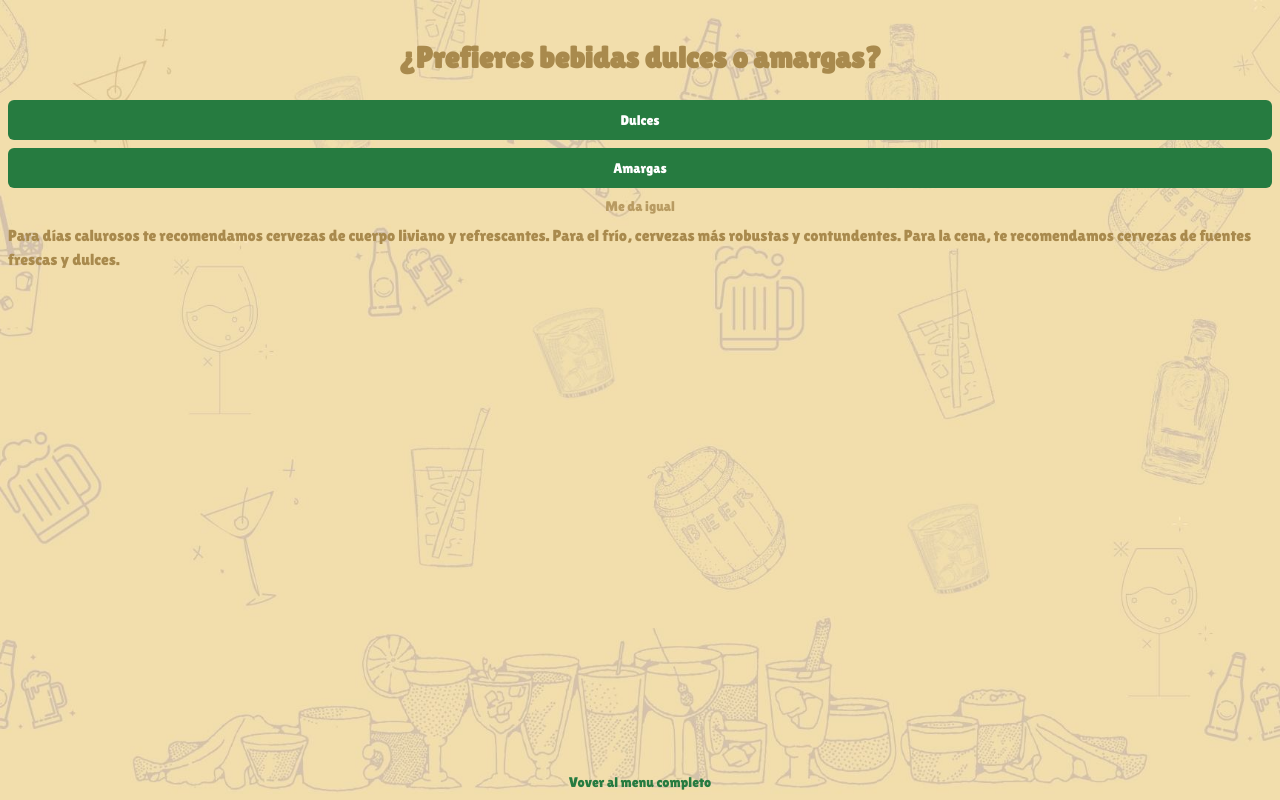
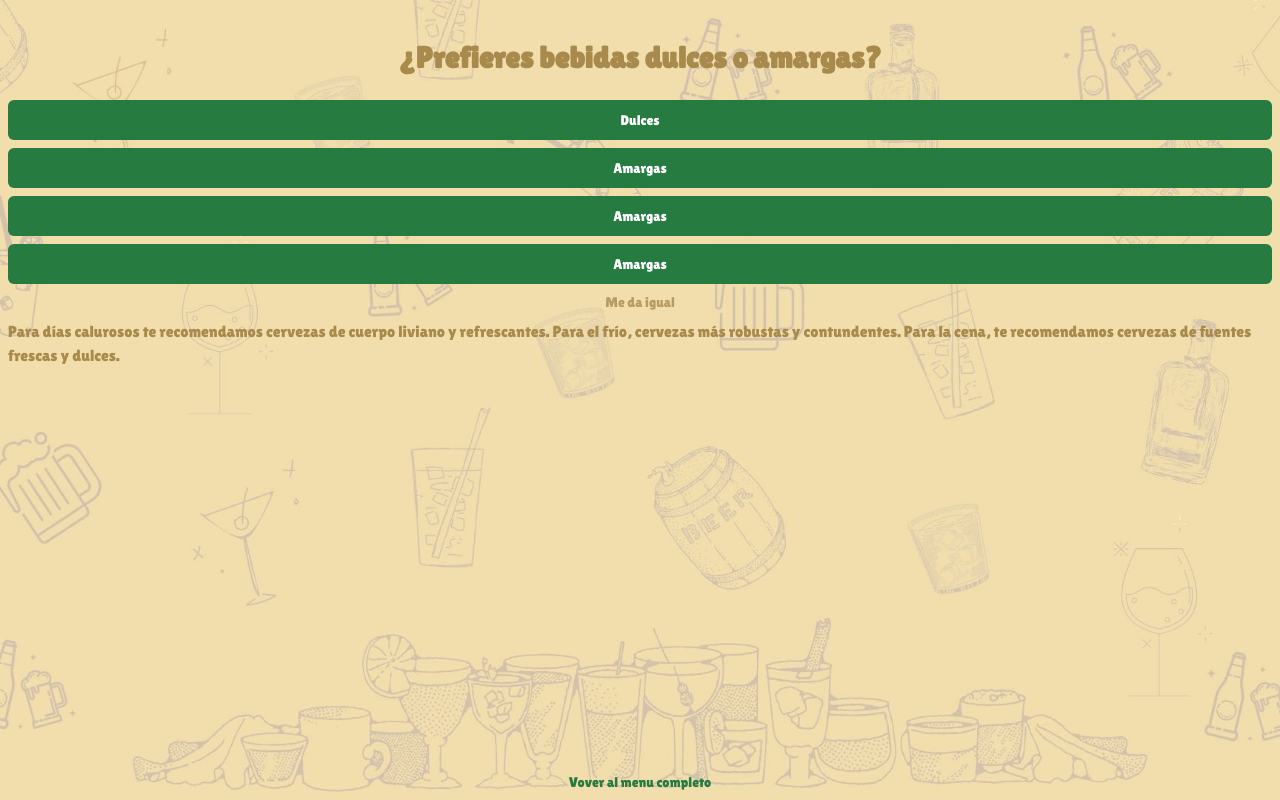
Before and after one commit to LuccasOlivero/y-hoy-app, a Next.js app: page /survey in a window 1280 px wide. Built offline with nearby package versions, Linux system fonts and the light colour scheme.

Commit message:
test questions added

```diff
--- a/app/(root)/(routes)/survey/data/survey.ts
+++ b/app/(root)/(routes)/survey/data/survey.ts
@@ -1,5 +1,3 @@
-import { text } from "stream/consumers";
-
 export const questions = [
   {
     id: 1,
@@ -7,6 +5,8 @@ export const questions = [
     options: [
       { id: 1, response: "Dulces" },
       { id: 2, response: "Amargas" },
+      { id: 3, response: "Amargas" },
+      { id: 4, response: "Amargas" },
     ],
     text: [
       {
@@ -19,8 +19,42 @@ export const questions = [
     id: 2,
     title: "¿Te gustan las bebidas con alcohol?",
     options: [
-      { id: 3, response: "Sí" },
-      { id: 4, response: "No" },
+      { id: 5, response: "Sí" },
+      { id: 6, response: "No" },
+      { id: 7, response: "Amargas" },
+      { id: 8, response: "Amargas" },
+    ],
+    text: [
+      {
+        en: "For hot days, we recommend beer and refreshing drinks. For cold, we recommend robust and concentrated drinks. For dinner, we recommend fresh and sweet drinks.",
+        es: "Para días calurosos te recomendamos cervezas de cuerpo liviano y refrescantes. Para el frío, cervezas más robustas y contundentes. Para la cena, te recomendamos cervezas de fuentes frescas y dulces.",
+      },
+    ],
+  },
+  {
+    id: 3,
+    title: "¿Te gustan las bebidas con alcohol?",
+    options: [
+      { id: 9, response: "Sí" },
+      { id: 10, response: "No" },
+      { id: 11, response: "Amargas" },
+      { id: 12, response: "Amargas" },
+    ],
+    text: [
+      {
+        en: "For hot days, we recommend beer and refreshing drinks. For cold, we recommend robust and concentrated drinks. For dinner, we recommend fresh and sweet drinks.",
+        es: "Para días calurosos te recomendamos cervezas de cuerpo liviano y refrescantes. Para el frío, cervezas más robustas y contundentes. Para la cena, te recomendamos cervezas de fuentes frescas y dulces.",
+      },
+    ],
+  },
+  {
+    id: 4,
+    title: "¿Te gustan las bebidas con alcohol?",
+    options: [
+      { id: 13, response: "Sí" },
+      { id: 14, response: "No" },
+      { id: 15, response: "Amargas" },
+      { id: 16, response: "Amargas" },
     ],
     text: [
       {
```
